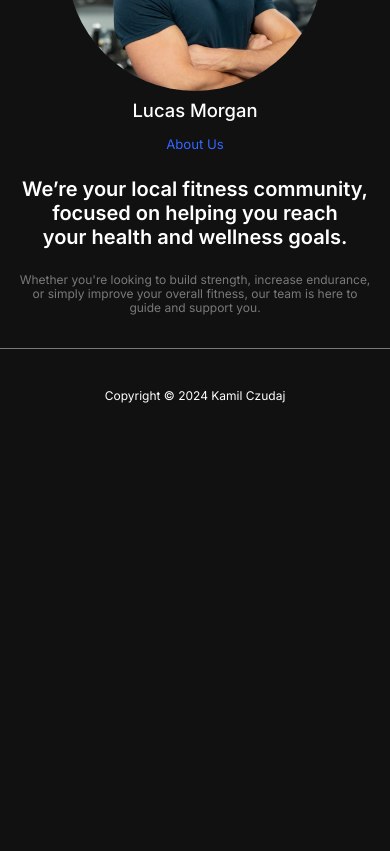
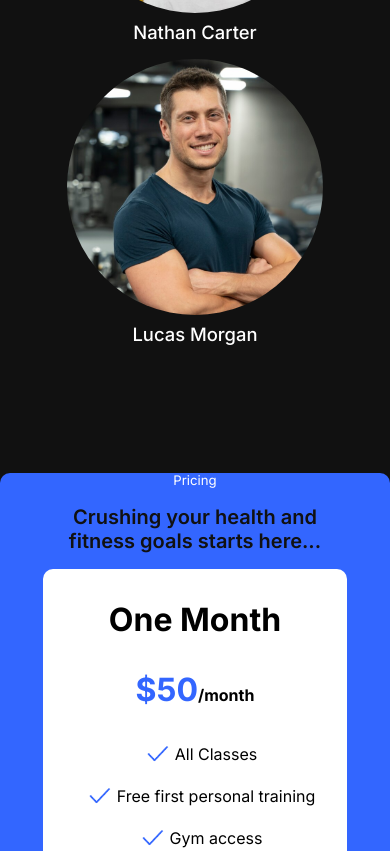
Before and after one commit to Kamil7D1/GymAppFE, a React (Vite) app: page / in a window 390 px wide. Shown: the part 3720-4571 px from the top of the page. Before the commit the page ends 4163 px from the top, so only its background shows below. Built offline with nearby package versions, Linux system fonts and the light colour scheme.

Commit message:
feat: add Pricing and PricingCard components styles: add header styles to _typography and improve general layout

```diff
--- a/src/assets/styles/_typography.scss
+++ b/src/assets/styles/_typography.scss
@@ -31,10 +31,22 @@ a {
   font-weight: 400;
 }
 
+.header--secondary--white {
+  font-size: clamp(0.825rem, 0.379rem + 1.19vw, 1.45rem);
+  color: v.$clr-white;
+  font-weight: 400;
+}
+
 .header--tertiary {
   font-size: clamp(1.25rem, .7rem + 1.3vw, 2.5rem);
   font-weight: 600;
   color: v.$clr-white;
+}
+
+.header--tertiary--black {
+  font-size: clamp(1.25rem, .7rem + 1.3vw, 2.5rem);
+  font-weight: 600;
+  color: v.$clr-black;
 }
 
 .paragraph,
--- a/src/components/Footer/Footer.scss
+++ b/src/components/Footer/Footer.scss
@@ -5,5 +5,5 @@
   background: none;
   padding: 2.5rem;
   border-top: 1px solid i.$clr-gray;
-  margin-top: 2rem;
+  margin-top: 8rem;
 }
--- /dev/null
+++ b/src/components/Pricing/Pricing.scss
@@ -0,0 +1,26 @@
+@use "../../assets/styles/index" as i;
+
+.pricing {
+  width: 100%;
+  display: flex;
+  flex-direction: column;
+  align-items: center;
+  background-color: i.$clr-blue;
+  border-radius: 10px;
+  text-align: center;
+
+  &__title,
+  &__subtitle{
+    margin: 0 0 1rem 0;
+  }
+
+
+  &__content {
+    width: 100%;
+    display: flex;
+    align-items: center;
+    justify-content: center;
+    flex-wrap: wrap;
+    gap: 2rem;
+  }
+}
--- /dev/null
+++ b/src/components/Pricing/Pricing.tsx
@@ -0,0 +1,52 @@
+import "./Pricing.scss";
+import React from "react";
+import {PricingCard} from "../PricingCard/PricingCard.tsx";
+
+interface pricingCard {
+    title: string;
+    amount:string;
+    disclaimer:string;
+}
+
+const pricingCards : pricingCard[] = [
+    {
+        title: "One Month",
+        amount: "50",
+        disclaimer: "Charges every month unless you cancel",
+    },
+    {
+        title: "Six Months",
+        amount: "45",
+        disclaimer: "Charges every 6 months unless you cancel",
+    },
+    {
+        title: "One Year",
+        amount: "40",
+        disclaimer: "Charges every year unless you cancel",
+    },
+];
+
+export const Pricing : React.FC = () => {
+    return (
+        <div className="pricing">
+            <div className="pricing__header">
+                <h2 className="pricing__title header--secondary--white">
+                    Pricing
+                </h2>
+                <h3 className="pricing__subtitle header--tertiary--black">
+                    Crushing your health and fitness goals starts here...
+                </h3>
+            </div>
+            <div className="pricing__content">
+                {pricingCards.map((item: pricingCard) => (
+                    <PricingCard
+                    key={item.title}
+                    title={item.title}
+                    amount={item.amount}
+                    disclaimer={item.disclaimer}
+                    />
+                ))}
+            </div>
+        </div>
+    );
+};
--- /dev/null
+++ b/src/components/PricingCard/PricingCard.scss
@@ -0,0 +1,55 @@
+@use "../../assets/styles/index" as i;
+
+.pricing-card {
+  flex-shrink: 0;
+  max-width: 20rem;
+  display: flex;
+  flex-direction: column;
+  align-items: center;
+  justify-content: center;
+  row-gap: 2rem;
+  border-radius: 10px;
+  padding: 2rem 2rem;
+  background-color: i.$clr-white;
+
+  &__title {
+    font-size: 2rem;
+    font-weight: 700;
+  }
+
+  &__price {
+    font-weight: 700;
+
+    &-amount {
+      color: i.$clr-blue;
+      font-size: 2rem;
+    }
+  }
+
+  &__list {
+    display: flex;
+    flex-direction: column;
+    align-items: center;
+    row-gap: 1rem;
+    &-item {
+      display: flex;
+      align-items: center;
+      justify-content: center;
+      margin-left: .5rem;
+
+      img {
+        transform: scale(.6);
+      }
+    }
+  }
+
+  &__disclaimer {
+    max-width: 19ch;
+  }
+
+  &__button {
+    background-color: black;
+    color: i.$clr-white;
+    padding: .6rem 2rem;
+  }
+}
--- /dev/null
+++ b/src/components/PricingCard/PricingCard.tsx
@@ -0,0 +1,66 @@
+import "./PricingCard.scss"
+import {Button} from "../Button/Button.tsx";
+import React from "react";
+
+interface pricingCard {
+    title: string;
+    amount:string;
+    disclaimer:string;
+}
+
+export const PricingCard : React.FC<pricingCard> = ({title, amount, disclaimer}) => {
+    return (
+        <div className="pricing-card">
+            <h3 className="pricing-card__title">
+                {title}
+            </h3>
+            <p className="pricing-card__price">
+                <span className="pricing-card__price-amount">${amount}</span>
+                <span className="pricing-card__price-period">/month</span>
+            </p>
+            <ul className="pricing-card__list">
+                <li className="pricing-card__list-item">
+                    <img
+                        className="pricing-card__list-icon"
+                        src="/icon-check_mark.png"
+                        alt="check mark"
+                    />
+                    <p className="pricing-card__list-text">
+                        All Classes
+                    </p>
+                </li>
+                <li className="pricing-card__list-item">
+                    <img
+                        className="pricing-card__list-icon"
+                        src="/icon-check_mark.png"
+                        alt="check mark"
+                    />
+                    <p className="pricing-card__list-text">
+                        Free first personal training
+                    </p>
+                </li>
+                <li className="pricing-card__list-item">
+                    <img
+                        className="pricing-card__list-icon"
+                        src="/icon-check_mark.png"
+                        alt="check mark"
+                    />
+                    <p className="pricing-card__list-text">
+                        Gym access
+                    </p>
+                </li>
+            </ul>
+            <p className="pricing-card__disclaimer paragraph--gray">
+                {disclaimer}
+            </p>
+            <div className="pricing-card__button-container">
+                <Button
+                    type="button"
+                    className="pricing-card__button"
+                >
+                    Join Now
+                </Button>
+            </div>
+        </div>
+    );
+}
--- a/src/pages/Home/Home.scss
+++ b/src/pages/Home/Home.scss
@@ -4,9 +4,10 @@
   align-items: center;
   justify-content: center;
 
-  > div:not(:first-child) {
+  > div:not(:first-child),
+  {
     max-width: 1400px;
-    margin-top: 1rem;
+    margin-top: 8rem;
     padding: 0 1rem;
   }
 }
--- a/src/pages/Home/Home.tsx
+++ b/src/pages/Home/Home.tsx
@@ -3,6 +3,7 @@ import React from "react";
 import {Hero} from "../../components/Hero/Hero.tsx";
 import {Benefit} from "../../components/Benefit/Benefit.tsx";
 import {Coach} from "../../components/Coach/Coach.tsx";
+import {Pricing} from "../../components/Pricing/Pricing.tsx";
 import {About} from "../../components/About/About.tsx";
 
 export const Home : React.FC = () => {
@@ -11,6 +12,7 @@ export const Home : React.FC = () => {
             <Hero/>
             <Benefit/>
             <Coach/>
+            <Pricing/>
             <About/>
         </div>
     );
```
